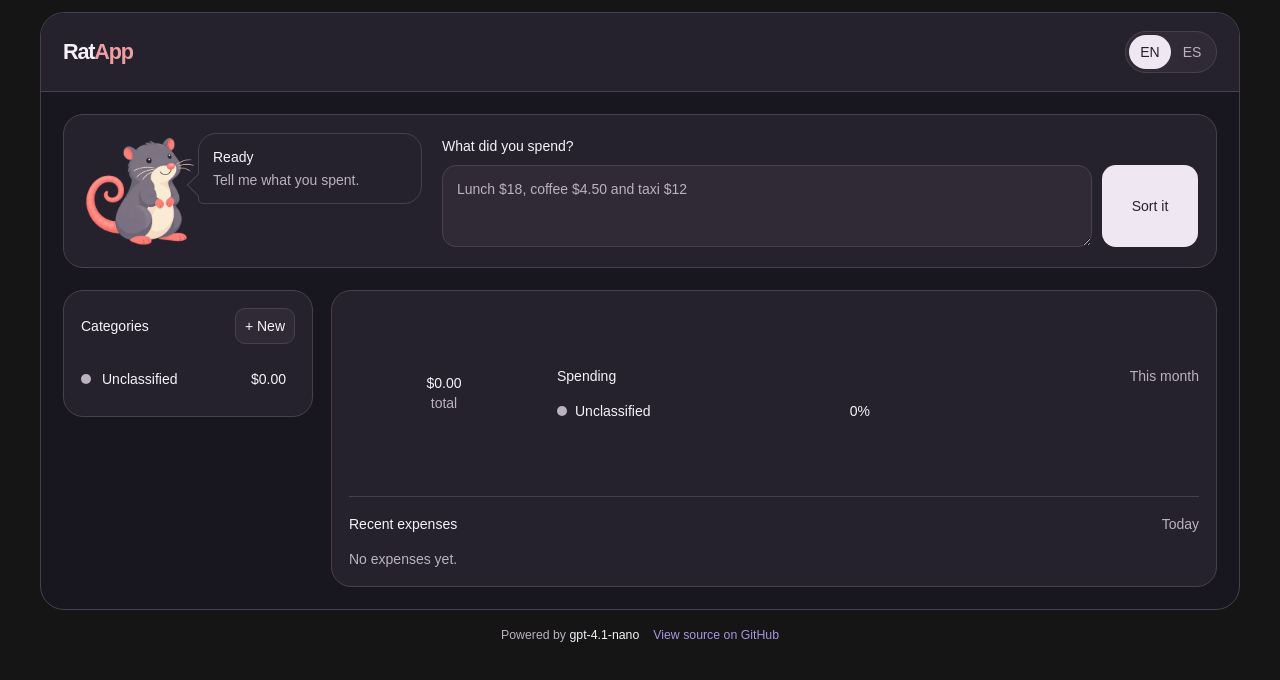
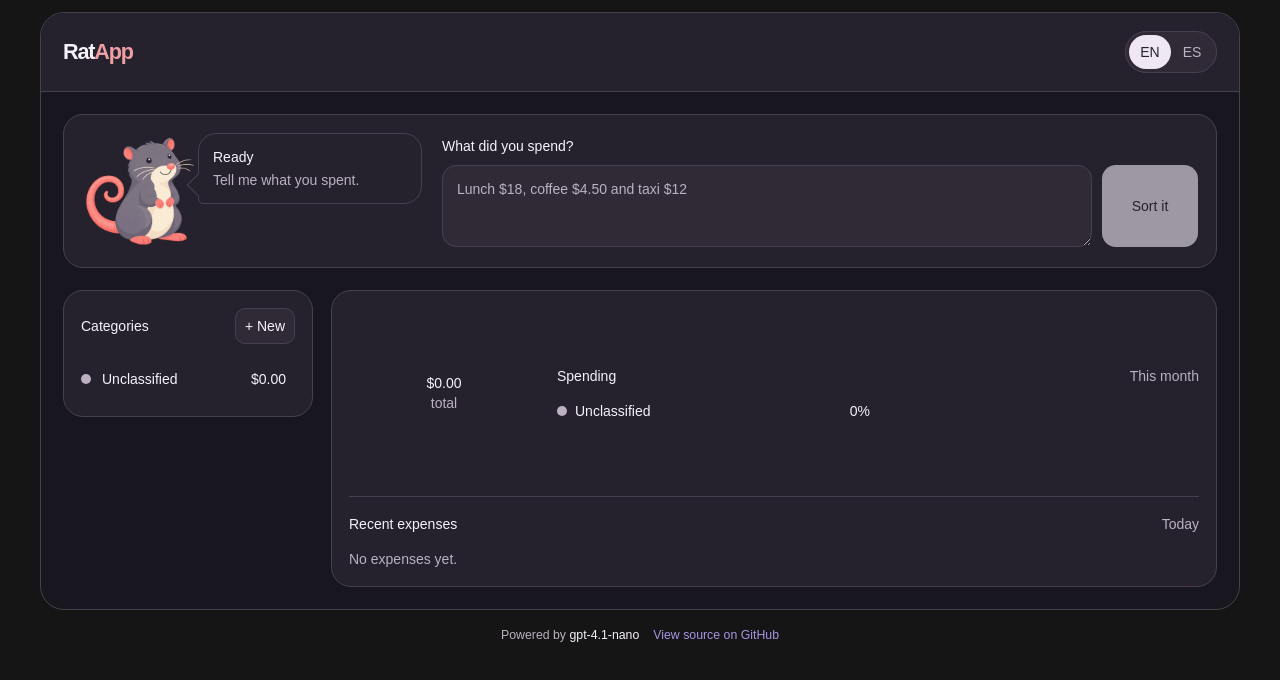
Before and after one commit to Dkazarian/rat-app, a Next.js app: page / in a window 1280 px wide. Shown: the top 680 px of the page. Built offline with nearby package versions, Linux system fonts and the light colour scheme.

Commit message:
Disable sortit button when prompt is empty

```diff
--- a/src/features/dashboard/components/capture-panel/expense-input.tsx
+++ b/src/features/dashboard/components/capture-panel/expense-input.tsx
@@ -24,6 +24,7 @@ export function ExpenseInput({
 }: ExpenseInputProps) {
   const inputId = useId();
   const { t } = useLocale();
+  const isSubmitDisabled = disabled || !value.trim();
   const validationId = validationCode ? `${inputId}-validation` : undefined;
   const validationMessage = validationCode
     ? t(
@@ -58,7 +59,7 @@ export function ExpenseInput({
         />
         <button
           type="submit"
-          disabled={disabled}
+          disabled={isSubmitDisabled}
           className="min-w-24 cursor-pointer rounded-[14px] border-0 bg-[#efe7f2] px-4 font-medium text-[#26222d] outline-offset-2 focus-visible:outline-2 focus-visible:outline-[#86afe0] disabled:cursor-not-allowed disabled:opacity-60 max-[681px]:min-h-[46px]"
         >
           {t("sortAction")}
```
Also changed, not shown: 1 other file (tests, documents, lock files or other folders).
